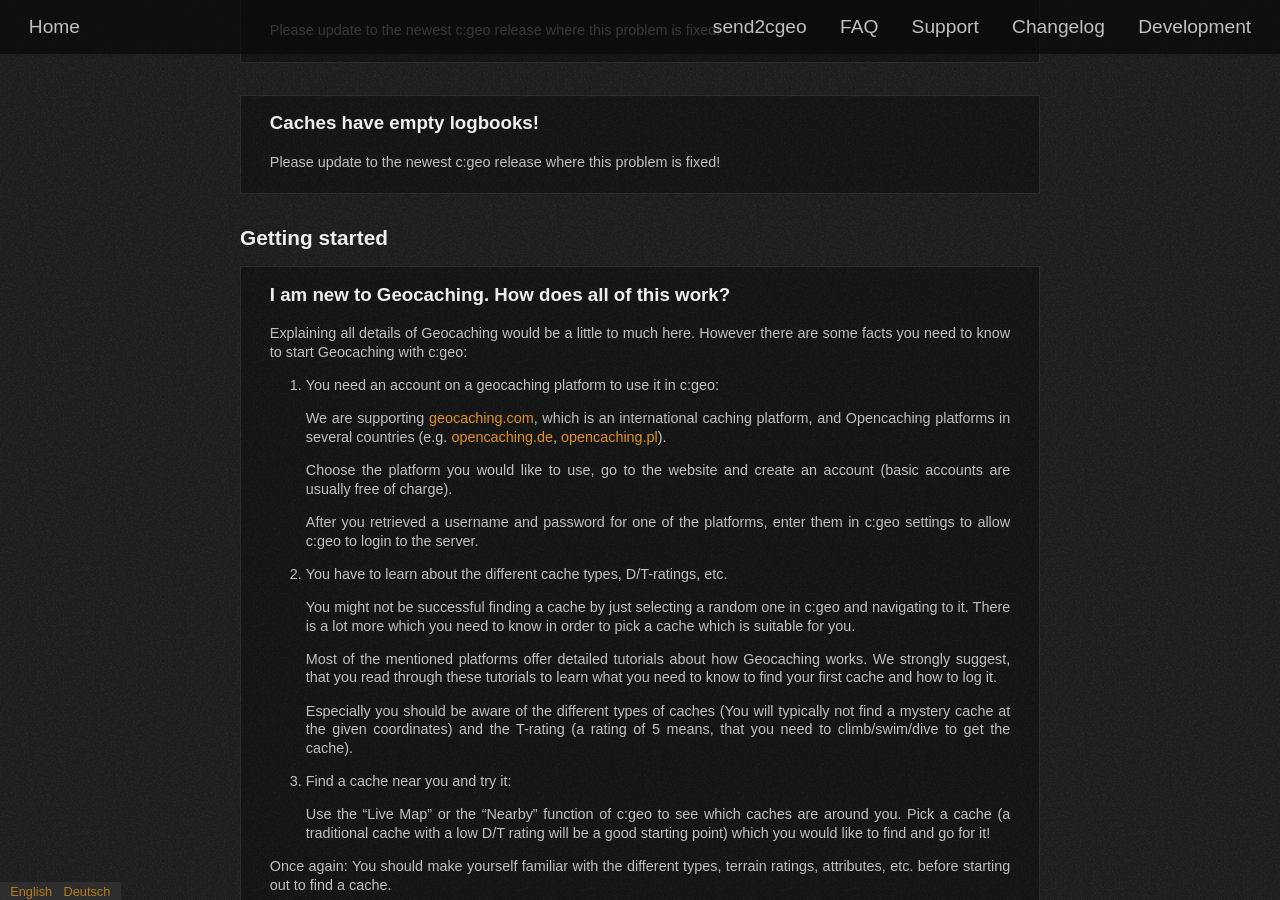
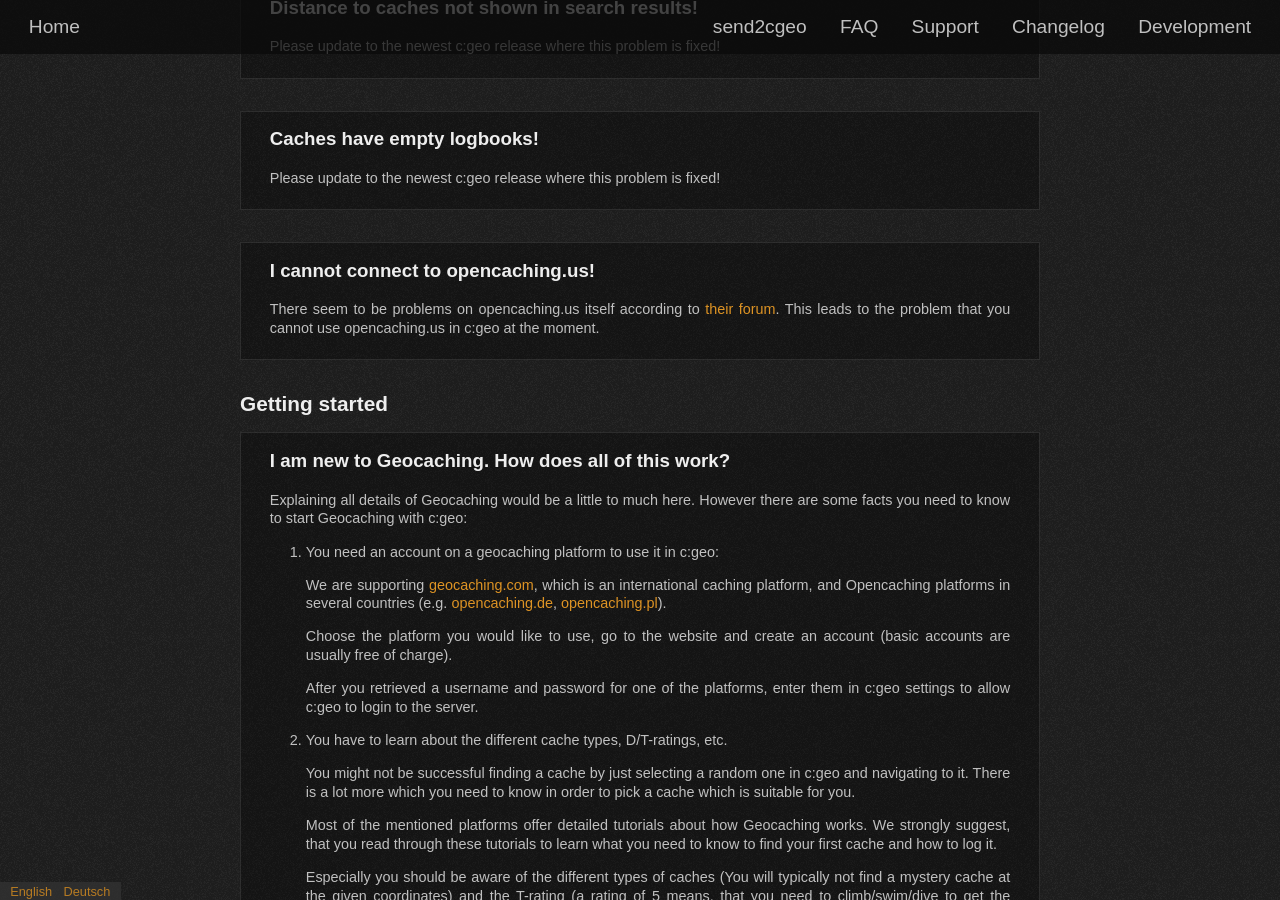
Before and after one commit to cgeo/cgeo.github.io, a Jekyll site: the page built from faq.html, in a window 1280 px wide and 900 px high, scrolled down 2758 px. Built offline with Jekyll 4.4.1, drawn with Linux system fonts in a browser that asks for light colours; some web fonts are replaced; some of the changed text lies outside the part shown.

Commit message:
FAQ: Add temporary problem
https://github.com/cgeo/cgeo/issues/6147

```diff
--- a/_data/faq.yml
+++ b/_data/faq.yml
@@ -23,6 +23,17 @@
             content: |
                 Bitte aktualisiere c:geo auf die neueste Version, in der das Problem behoben ist!
 
+      - id: 6147
+        en:
+            title: I cannot connect to opencaching.us!
+            content: |
+                There seem to be problems on opencaching.us itself according to [their forum](http://forum.opencaching.us/viewtopic.php?f=31&t=1817).
+                This leads to the problem that you cannot use opencaching.us in c:geo at the moment.
+        de:
+            title: Ich kann mich nicht mit opencaching.us verbinden!
+            content: |
+                Es scheint ein Problem auf opencaching.us selbst zu geben, wie du in [ihrem Forum](http://forum.opencaching.us/viewtopic.php?f=31&t=1817) lesen kannst.
+                Das führt zu dem Probelm, dass du opencaching.us im Moment nicht in c:geo nutzen kannst.
 
 - id: getting-started
   title:
```
